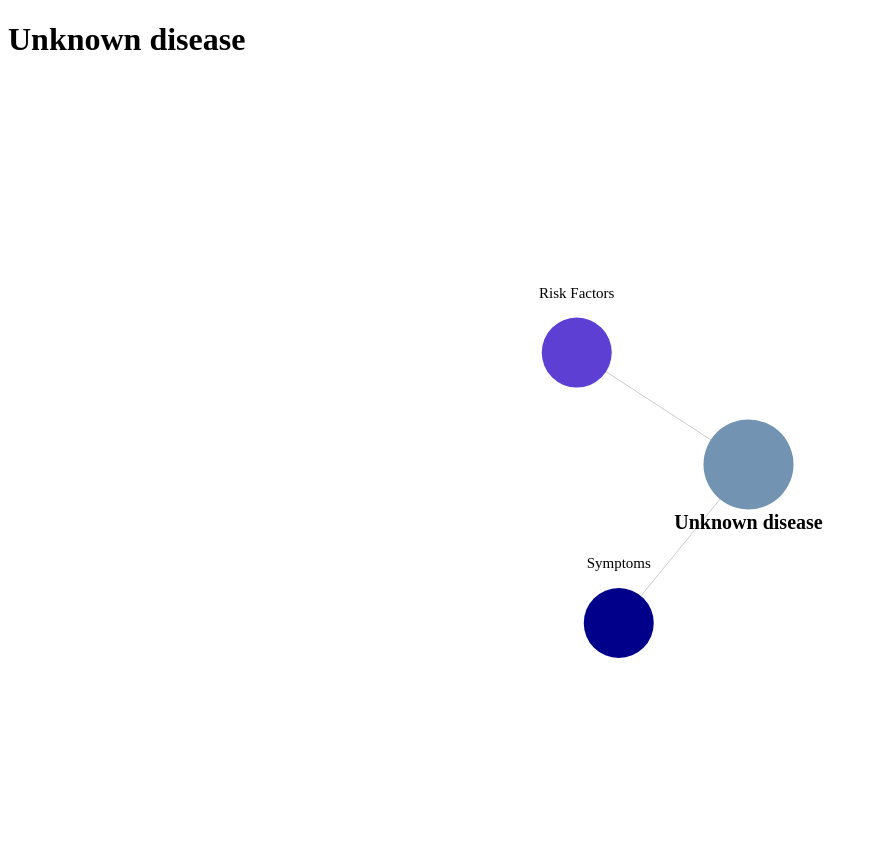
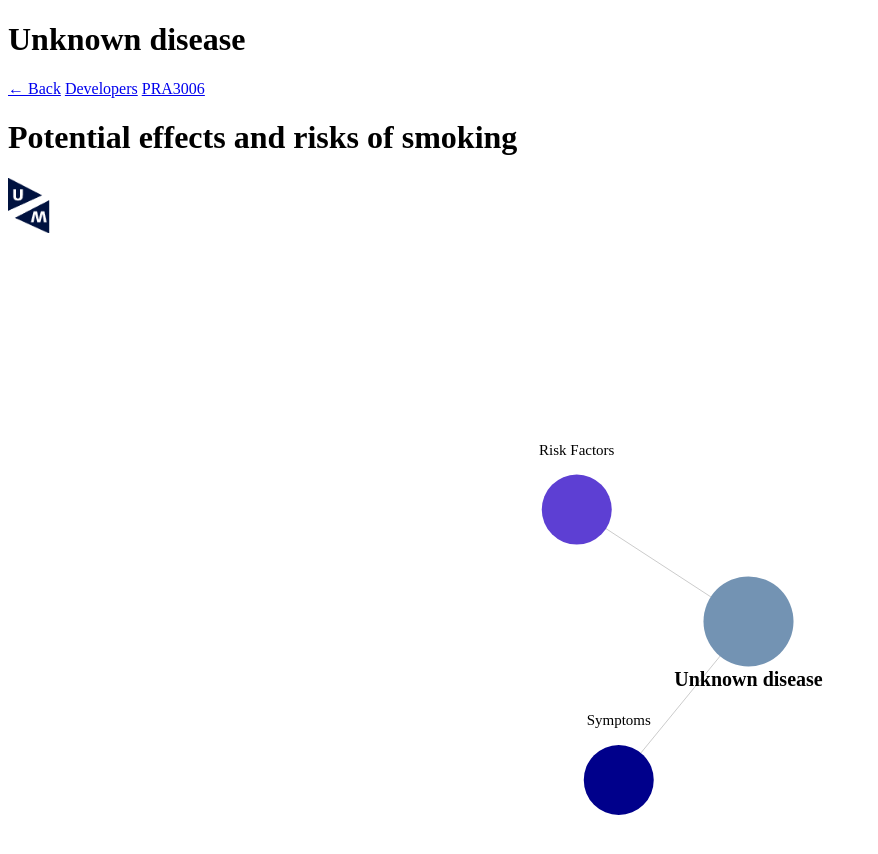
Before and after one commit to serenalucarini/PRA3006-G1, a plain HTML site: page disease.html in a window 1280 px wide. Shown: the whole page, without its empty margins (0-878 px from the left). Drawn offline with nearby package versions, Linux system fonts and the light colour scheme.

Commit message:
Update disease.html

```diff
--- a/disease.html
+++ b/disease.html
@@ -7,6 +7,29 @@
 </head>
 <body>
   <h1 id="title"></h1>
+  <!-- HEADER -->
+<div class="header">
+
+    <!-- Left -->
+    <div class="header-left">
+        <a class="nav-link" href="index.html">← Back</a>
+        <a class="nav-link" href="AboutUs.html">Developers</a>
+        <a class="nav-link" href="Course.html">PRA3006</a>
+    </div>
+
+    <!-- Center -->
+    <div class="header-center">
+        <h1 class="title">Potential effects and risks of smoking</h1>
+    </div>
+
+    <!-- Right -->
+    <div class="header-right">
+        <img src="um_logo.png" alt="Logo of Maastricht University"
+             width="44.8" height="55">
+    </div>
+
+</div>
+
   <div id="graph" style="width:100%; height:700px;"></div>
 
   <script src="disease.js"></script>
```
